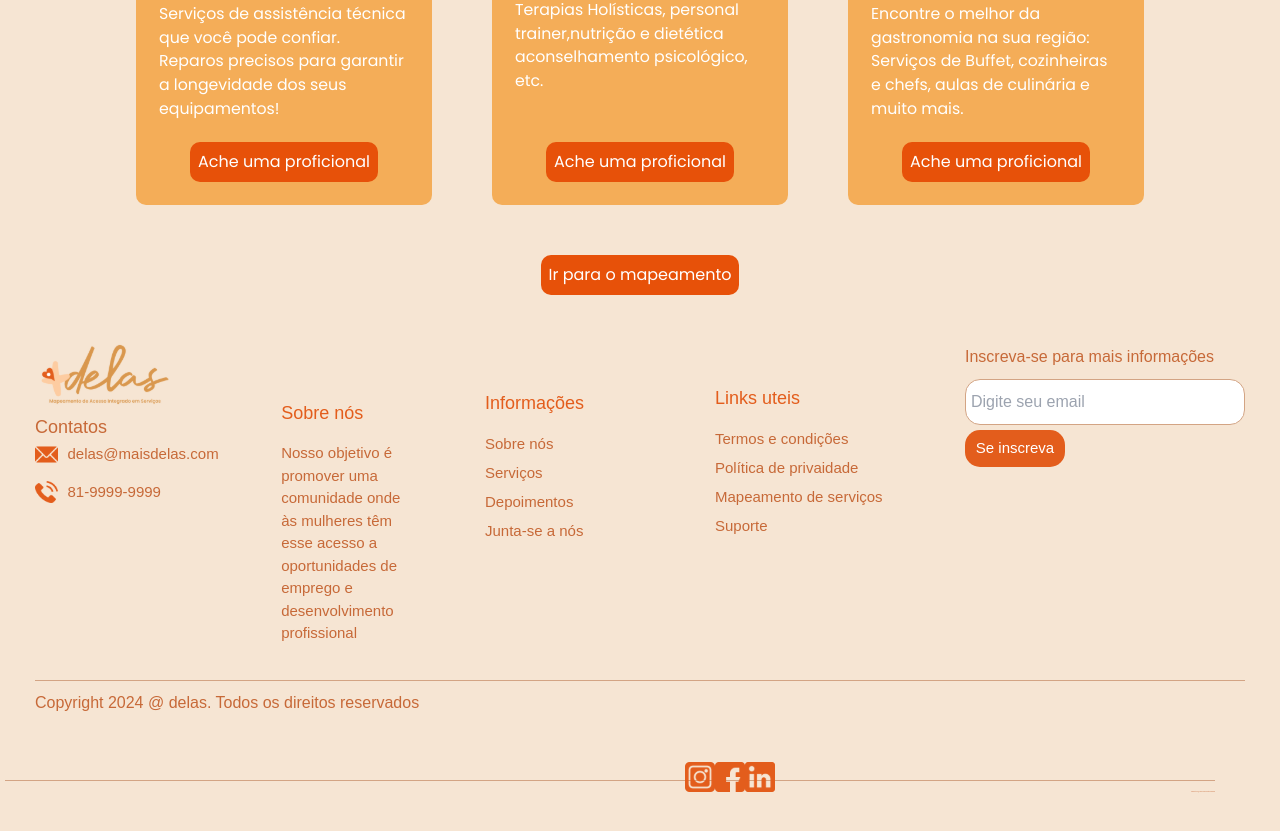
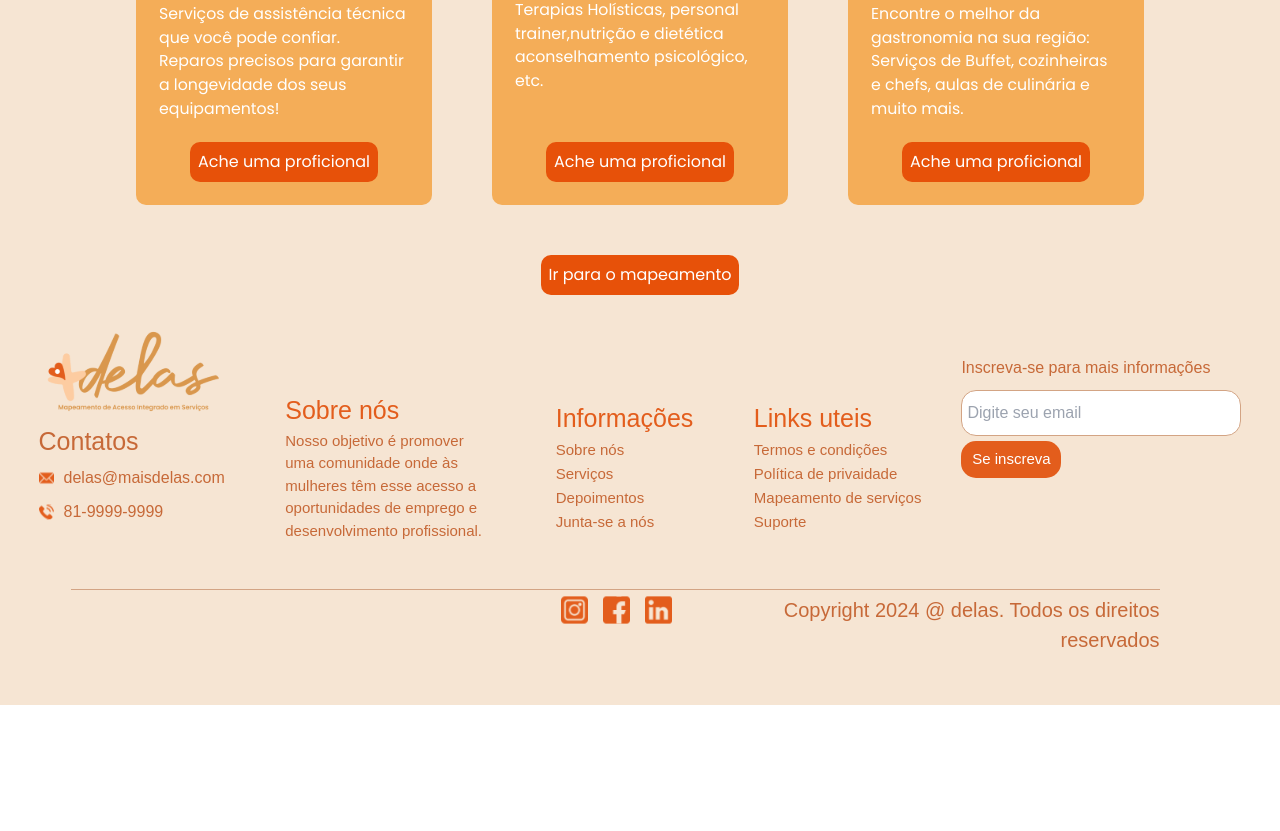
Before and after one commit to maisDelas/projeto-start-web, a React (Vite) app: page / in a window 1280 px wide. Shown: the part 952-1783 px from the top of the page. After the commit the page ends 1657 px from the top, so only its background shows below. Built offline with nearby package versions, Linux system fonts and the light colour scheme.

Commit message:
footer pronto

```diff
--- a/src/Components/Footer/Footer.styles.js
+++ b/src/Components/Footer/Footer.styles.js
@@ -1,84 +1,138 @@
 import styled from "styled-components";
-
 
 export const footer = styled.footer `
 
+    padding-bottom: 5px;
+    width: 100%;
     background-color: #F6E5D3;
     display: flex;
-    flex-wrap: wrap;
     color: #C76938;
     font-family: Arial, sans-serif;
-    padding: 45px 35px;
+    padding: 35px;
+    flex-direction: column;
+    justify-content: center;
+    align-items: center;
+    height: 370px;
 
 `;
 
 export const FooterContatos = styled.div `
 
 
-       position: relative;
-       margin: 0;
        display: flex;
        flex-direction: column;
-       top: -50px;
+       position: relative;
+       top: -40px;
+
+
+
+
+
 
     h3 {
-        font-size: 18px;
+
+        font-size: 25px;
+        font-weight: 500;
         color: #C76938;
-        margin-bottom: -8px;
+        margin-top: 5px;
 
     }
 
-    p {
 
-        margin: 5px 0;
-        font-size: 15px;
-        margin-top: 10px;
-        display: flex;
+`;
+
+export const FooterImg= styled.div`
+
+     display: flex;
+     flex-direction: column;
 
 
+
+    div {
+
+       display: flex;
+       margin: 5px 0;
+       img {
+
+         margin-right: 10px;
+
+       }
     }
-
-     img {
-       margin-right: 10px;
-
-
-     }
 
 `;
 
 export const FooterSobre= styled.div `
 
-        flex: 1;
-        min-width: 150px;
-        margin: 10px 20px;
-        margin-left: 60px;
-        padding: 10px;
+    margin:0 5%;
 
 
     h3 {
-        font-size: 18px;
+
+        font-size: 25px;
         color: #E35D1C;
-        margin-bottom: 15px;
+        font-weight: 500;
+
 
     }
 
     p {
         color: #C76938;
         font-size: 15px;
+        word-wrap: break-word;
+        width: 200px;
+    }
+
+`;
+
+export const FooterInfor= styled.div`
+
+       margin: 0 5%;
+       display: flex;
+       flex-direction: column;
+       margin-left: 10px;
+
+
+
+    h3 {
+        font-size: 25px;
+        color: #C76938;
+        font-weight: 500;
+        color: #E35D1C
+    }
+
+
+
+    li {
+
+
+        list-style-type: none;
 
 
     }
 
+    a {
+        font-size: 15px;
+        color: #C76938;
+        text-decoration: none;
+
+    }
+
+    a:hover {
+        text-decoration: underline;
+
+    }
 `;
+
+
 export const FooterLink = styled.div `
 
 
-       flex: 0 1 200px;
-       margin: 5px 10px;
+
+
 
     h3 {
-        font-size: 18px;
-        margin-bottom: 15px;
+        font-size: 25px;
+        font-weight: 500;
         color: #E35D1C;
 
 
@@ -86,14 +140,14 @@ export const FooterLink = styled.div `
 
     ul {
 
-        padding: 0;
-        margin: 0;
+
         color: #D9974D
+
 
     }
 
     li {
-        margin: 5px 0;
+
         list-style-type: none;
 
 
@@ -113,65 +167,16 @@ export const FooterLink = styled.div `
     }
 `;
 
-export const FooterInfor= styled.div`
-
-        flex: 0 1 200px;
-        min-width: 150px;
-        margin: 10px 20px;
-        margin-left: 40px;
-
-
-    h3 {
-        font-size: 18px;
-        //color: #C76938;
-        margin-bottom: 15px;
-        color: #E35D1C
-    }
-
-    ul {
-
-        padding: 0;
-        margin: 0;
-
-
-    }
-
-    li {
-        margin: 5px 0;
-        list-style-type: none;
-
-
-    }
-
-    a {
-        font-size: 15px;
-        color: #C76938;
-        text-decoration: none;
-
-    }
-
-    a:hover {
-        text-decoration: underline;
-
-    }
-`;
 
 export const FooterInscreva= styled.div`
 
 
-       flex: 1;
-       position: relative;
-       margin: 0;
        display: flex;
        flex-direction: column;
-       top: -35px;
        margin-left: 40px;
+       margin-top: -100px;
 
-
-
-
-
-    input[type="email"] {
+       input {
 
 
         width: 35vh;
@@ -180,9 +185,6 @@ export const FooterInscreva= styled.div`
         border: 1px solid #D3A484;
         margin-top: 10px;
         margin-bottom: 5px;
-
-
-
 
 
     }
@@ -213,15 +215,13 @@ export const FooterInscreva= styled.div`
 export const FooterMidias= styled.div`
 
 
-
-        position: relative;
         display: flex;
         margin: 20px;
-        flex-direction: column;
+        flex-direction: row;
         width: 100%;
-        margin-top: 50px;
+        justify-content: center;
+        align-items: center;
         margin-left: -30px;
-
 
 
 `;
@@ -229,16 +229,16 @@ export const FooterMidias= styled.div`
 export const SocialIcons = styled.div`
 
 
-     position: relative;
      display: flex;
-     margin-right: 500px;
-     margin-top: 20px;
-     margin-left: 650px;
-     top: -50px;
+     justify-content: center;
+     margin-left: 45%;
+     gap: 15px;
+     margin-top: 5px;
+
 
 
 img {
-      margin-left: 30px;
+
       border: none;
       height: 30px;
 
@@ -248,19 +248,42 @@ img {
 
 export const FooterCopyright = styled.div`
 
-       border-top: 1px solid #D3A484;
-       margin-top: 15px;
-       padding-top: 10px;
-       width: 100%;
+
+
+
+       margin-left: 40px;
 
 
 
 p {    text-align: right;
        color: #C76938;
-       font-size: 1px;
+       font-size: 20px;
+       margin-top: 5px;
 
 }
+
+`;
+
+export const FooterPai = styled.div `
+
+
+        border-top: 1px solid #D3A484;
+        width: 90%;
+        display: flex;
+        flex-direction: row;
+        justify-content: space-between;
 
 
 
 `;
+
+export const FooterContainer = styled.div `
+
+      display: flex;
+      width: 100%;
+      justify-content: center;
+      align-items: center;
+
+
+
+`;
--- a/src/Components/Footer/footer.jsx
+++ b/src/Components/Footer/footer.jsx
@@ -1,5 +1,5 @@
-import React from 'react';
-import * as S from './Footer.styles'
+import React from "react";
+import * as S from "./Footer.styles";
 import facebookIcon from "../../assets/facebook.svg";
 import linkedinIcon from "../../assets/linkedin.svg";
 import instagramIcon from "../../assets/instagram.svg";
@@ -10,39 +10,60 @@ import logoIcon from "../../assets/logo.svg";
 const Footer = () => {
   return (
     <S.footer>
+      <S.FooterContainer>
       <S.FooterContatos>
-           <p>
-          <img src={logoIcon} alt="logoIcon" />
-        </p>
+          <img className="logo" src={logoIcon} alt="logoIcon" />
           <h3>Contatos</h3>
-           <p>
-          <img src={emailIcon} alt="emailIcon" /> delas@maisdelas.com
-        </p>
-        <p>
-          <img src={telefoneIcon} alt="telefoneIcon" /> 81-9999-9999
-        </p>
+          <S.FooterImg>
+            <div>
+          <img src={emailIcon} alt="emailIcon" />
+          <p>delas@maisdelas.com</p>
+          </div>
+          <div>
+          <img src={telefoneIcon} alt="telefoneIcon" />
+          <p>81-9999-9999</p>
+          </div>
+          </S.FooterImg>
       </S.FooterContatos>
       <S.FooterSobre>
         <h3>Sobre nós</h3>
-                <p>Nosso objetivo é promover uma comunidade onde às mulheres têm esse acesso a oportunidades de emprego
-                    e desenvolvimento profissional</p>
+        <p>
+          Nosso objetivo é promover uma comunidade onde às mulheres têm esse
+          acesso a oportunidades de emprego e desenvolvimento profissional.
+        </p>
       </S.FooterSobre>
       <S.FooterInfor>
         <h3>Informações</h3>
         <ul>
-                    <li><a href="#">Sobre nós</a></li>
-                    <li><a href="#">Serviços</a></li>
-                    <li><a href="#">Depoimentos</a></li>
-                    <li><a href="#">Junta-se a nós</a></li>
+          <li>
+            <a href="#">Sobre nós</a>
+          </li>
+          <li>
+            <a href="#">Serviços</a>
+          </li>
+          <li>
+            <a href="#">Depoimentos</a>
+          </li>
+          <li>
+            <a href="#">Junta-se a nós</a>
+          </li>
         </ul>
       </S.FooterInfor>
       <S.FooterLink>
         <h3>Links uteis</h3>
         <ul>
-                    <li><a href="#">Termos e condições</a></li>
-                    <li><a href="#">Política de privaidade</a></li>
-                    <li><a href="#">Mapeamento de serviços</a></li>
-                    <li><a href="#">Suporte</a></li>
+          <li>
+            <a href="#">Termos e condições</a>
+          </li>
+          <li>
+            <a href="#">Política de privaidade</a>
+          </li>
+          <li>
+            <a href="#">Mapeamento de serviços</a>
+          </li>
+          <li>
+            <a href="#">Suporte</a>
+          </li>
         </ul>
       </S.FooterLink>
       <S.FooterInscreva>
@@ -50,23 +71,26 @@ const Footer = () => {
         <input type="Email" placeholder="Digite seu email" />
         <button>Se inscreva</button>
       </S.FooterInscreva>
-             <S.FooterCopyright>Copyright 2024 @ delas. Todos os direitos reservados</S.FooterCopyright>
+      </S.FooterContainer>
          <S.FooterMidias>
-                <S.FooterCopyright>
-                <p>Copyright 2024 @ delas. Todos os direitos reservados</p>
-                </S.FooterCopyright>
+          <S.FooterPai>
           <S.SocialIcons>
           <a href="#">
             <img src={instagramIcon} alt="Instagram" />
           </a>
           <a href="#">
-                <img  src= {facebookIcon} alt="Facebook"></img></a>
+            <img src={facebookIcon} alt="Facebook"></img>
+          </a>
           <a href="#">
-                <img  src= {linkedinIcon} alt="Facebook"></img></a>
+            <img src={linkedinIcon} alt="linkedin"></img>
+          </a>
           </S.SocialIcons>
+          <S.FooterCopyright>
+             <p>Copyright 2024 @ delas. Todos os direitos reservados</p>
+          </S.FooterCopyright>
+          </S.FooterPai>
       </S.FooterMidias>
     </S.footer>
-
   );
 };
 
```
Lines whose indentation alone changed are shown as unchanged.
